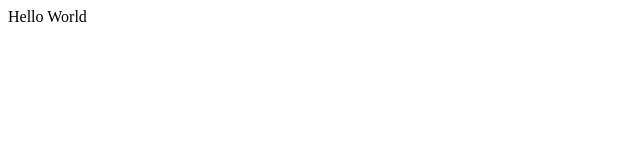
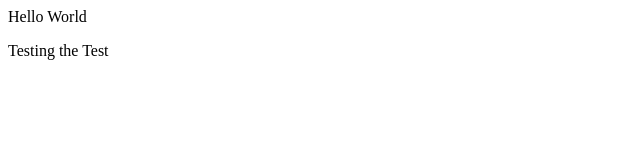
Before and after one commit to syedfkabir/LearningGithub, a plain HTML site: page index.html in a window 1280 px wide. Shown: the full height of the page, 0-640 px from the left. Drawn offline with Linux system fonts and the light colour scheme.

Commit message:
added testy

```diff
--- a/index.html
+++ b/index.html
@@ -1 +1,2 @@
 <div>Hello World</div>
+<p>Testing the Test</p>
```
